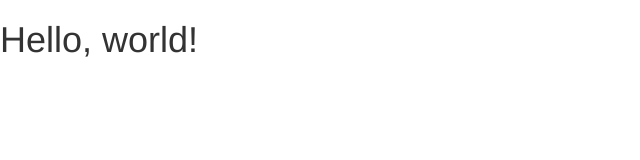
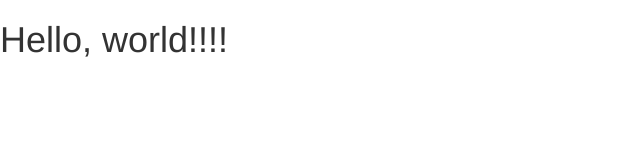
Before and after one commit to junejune302/junejune302.github.io, a plain HTML site: page index.html in a window 1280 px wide. Shown: the full height of the page, 0-640 px from the left. Drawn offline with nearby package versions, Linux system fonts and the light colour scheme.

Commit message:
second comit

```diff
--- a/index.html
+++ b/index.html
@@ -8,7 +8,7 @@
     <link href="https://maxcdn.bootstrapcdn.com/bootstrap/3.3.5/css/bootstrap.min.css" rel="stylesheet">
   </head>
   <body>
-    <h1>Hello, world!</h1>
+    <h1>Hello, world!!!!</h1>
 
     <script src="https://maxcdn.bootstrapcdn.com/bootstrap/3.3.5/js/bootstrap.min.js"></script>
   </body>
```
